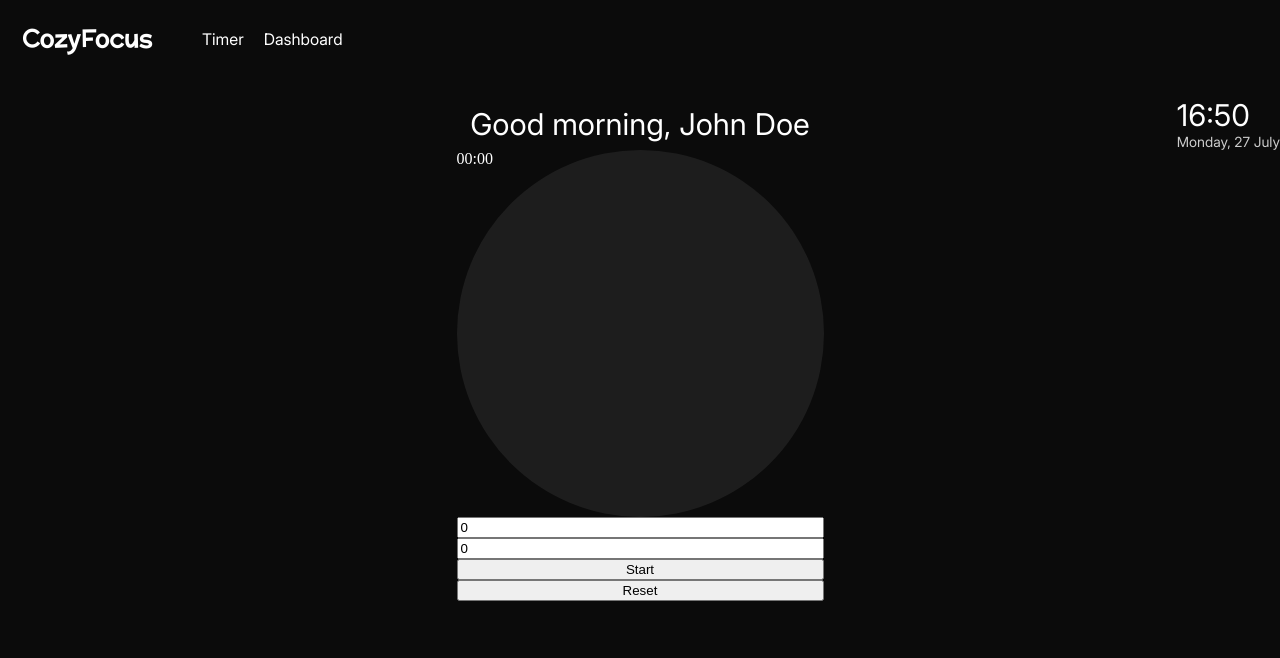
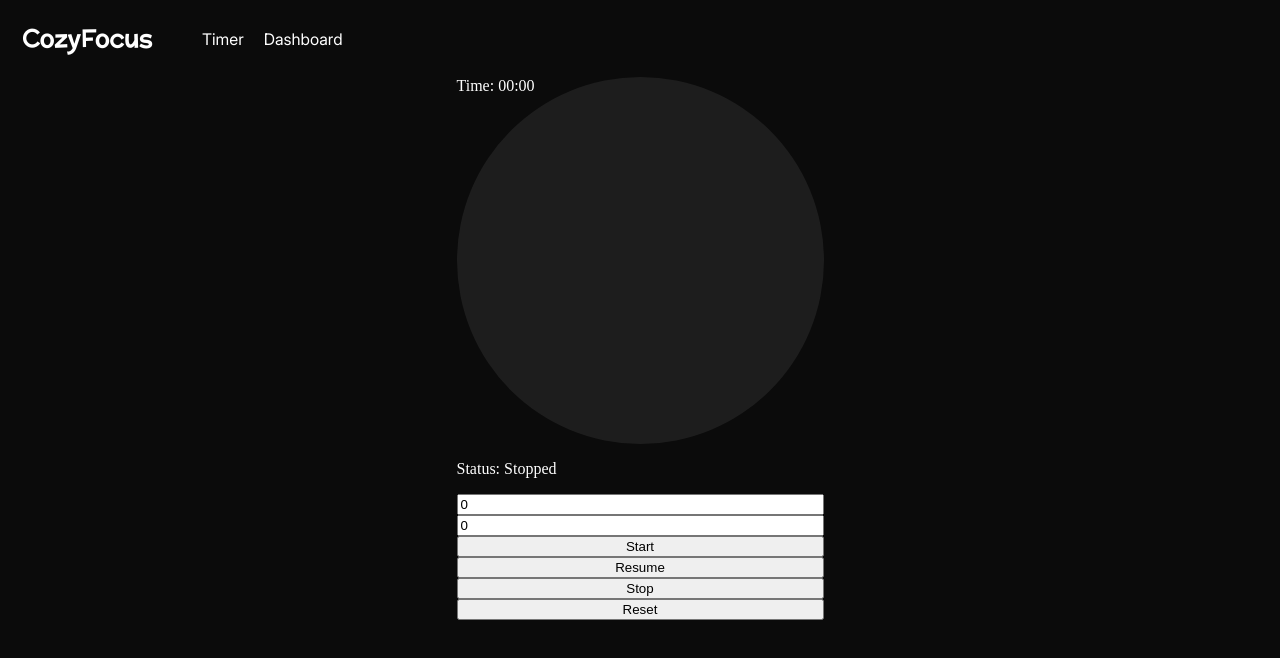
Before and after one commit to fxbxan/CozyFocus, a Vue app: page / in a window 1280 px wide. Shown: the top 658 px of the page. Built offline with nearby package versions, Linux system fonts and the light colour scheme; the HTML template or start-up script is replaced by a standard one.

Commit message:
add timer status

```diff
--- a/src/components/Timer.vue
+++ b/src/components/Timer.vue
@@ -1,11 +1,16 @@
 <template>
   <div class="wrapper">
-    <div class="circle">{{ formattedTime }}</div>
-    <input type="number" v-model.number="inputMinutes" />
-    <input type="number" v-model.number="inputSeconds" />
+    <div class="circle">Time: {{ formattedTime }}</div>
+    <p>Status: {{ status }}</p>
+
+    <input type="number" v-model="inputMinutes" />
+    <input type="number" v-model="inputSeconds" />
     <button class="start" @click="handleStart">Start</button>
-    <!-- <button class="stop" @click="stop">Stop</button> -->
+    <button class="start" @click="handleResume">Resume</button>
+
+    <button class="stop" @click="stop">Stop</button>
     <button class="reset" @click="reset">Reset</button>
+
     <!-- <p>{{ form }}</p> -->
   </div>
 </template>
@@ -16,10 +21,14 @@ import { ref } from 'vue'
 const inputMinutes = ref(0)
 const inputSeconds = ref(0)
 
-const { start, reset, formattedTime, set } = useTimer()
+const { start, stop, reset, formattedTime, set, status } = useTimer()
 
 const handleStart = () => {
   set(inputMinutes.value, inputSeconds.value)
+  start()
+}
+
+const handleResume = () => {
   start()
 }
 </script>
--- a/src/components/composables/useTimer/useTimer.ts
+++ b/src/components/composables/useTimer/useTimer.ts
@@ -1,5 +1,5 @@
 import { ref, computed, onBeforeUnmount } from 'vue'
-import type { ITimerContext } from './useTimer.types'
+import { type ITimerContext, ETimerStatus } from './useTimer.types'
 
 export function useTimer(): ITimerContext {
   // if (!minutes || !seconds) console.error('useTimer is missing seconds argument!')
@@ -7,7 +7,7 @@ export function useTimer(): ITimerContext {
   const minutes = ref(0)
   const seconds = ref(0)
 
-  const isRunning = ref(false)
+  const status = ref<ETimerStatus>(ETimerStatus.STOP)
   const intervalMs = 1000
   const totalSecondsLeft = ref(0)
 
@@ -17,13 +17,12 @@ export function useTimer(): ITimerContext {
   let timerId: number
 
   const set = (m: number, s: number) => {
+    if (status.value == ETimerStatus.RUNNING) return
     minutes.value = m
     seconds.value = s
 
     lastSavedMinute = m
     lastSavedSecond = s
-
-    // totalSecondsLeft.value = m * 60 + s
   }
 
   const tick = () => {
@@ -41,8 +40,8 @@ export function useTimer(): ITimerContext {
   }
 
   const start = () => {
-    if (isRunning.value) return
-    isRunning.value = true
+    if (status.value == ETimerStatus.RUNNING) return
+    status.value = ETimerStatus.RUNNING
     timerId = setInterval(tick, intervalMs)
     tick()
   }
@@ -54,12 +53,12 @@ export function useTimer(): ITimerContext {
     const lastKnownMinute = minutes.value
     const lastKnownSecond = seconds.value
     set(lastKnownMinute, lastKnownSecond)
-    isRunning.value = false
+    status.value = ETimerStatus.STOP
   }
 
   const end = () => {
     clearInterval(timerId)
-    isRunning.value = false
+    status.value = ETimerStatus.FINISH
   }
 
   const reset = () => {
@@ -75,5 +74,5 @@ export function useTimer(): ITimerContext {
 
   onBeforeUnmount(end)
 
-  return { formattedTime, totalSecondsLeft, start, stop, reset, end, set, isRunning }
+  return { formattedTime, totalSecondsLeft, start, stop, reset, end, set, status }
 }
--- a/src/components/composables/useTimer/useTimer.types.ts
+++ b/src/components/composables/useTimer/useTimer.types.ts
@@ -3,7 +3,7 @@ import type { ComputedRef, Ref } from 'vue'
 export interface ITimerContext {
   formattedTime: ComputedRef<string>
   totalSecondsLeft: Ref<number>
-  isRunning: Ref<boolean>
+  status: Ref<ETimerStatus>
   // mm: Ref<number>
   // ss: Ref<number>
   set: (minutes: number, seconds: number) => void
@@ -14,7 +14,8 @@ export interface ITimerContext {
   onFinish?: () => void
 }
 
-export interface ITime {
-  minutes: number
-  seconds: number
+export enum ETimerStatus {
+  RUNNING = 'Running',
+  STOP = 'Stopped',
+  FINISH = 'Finished',
 }
--- a/src/views/HomeView.vue
+++ b/src/views/HomeView.vue
@@ -5,7 +5,7 @@ import Timer from '../components/Timer.vue'
 
 <template>
   <section>
-    <Greeter />
+    <!-- <Greeter />  -->
   </section>
   <main>
     <Timer />
```
